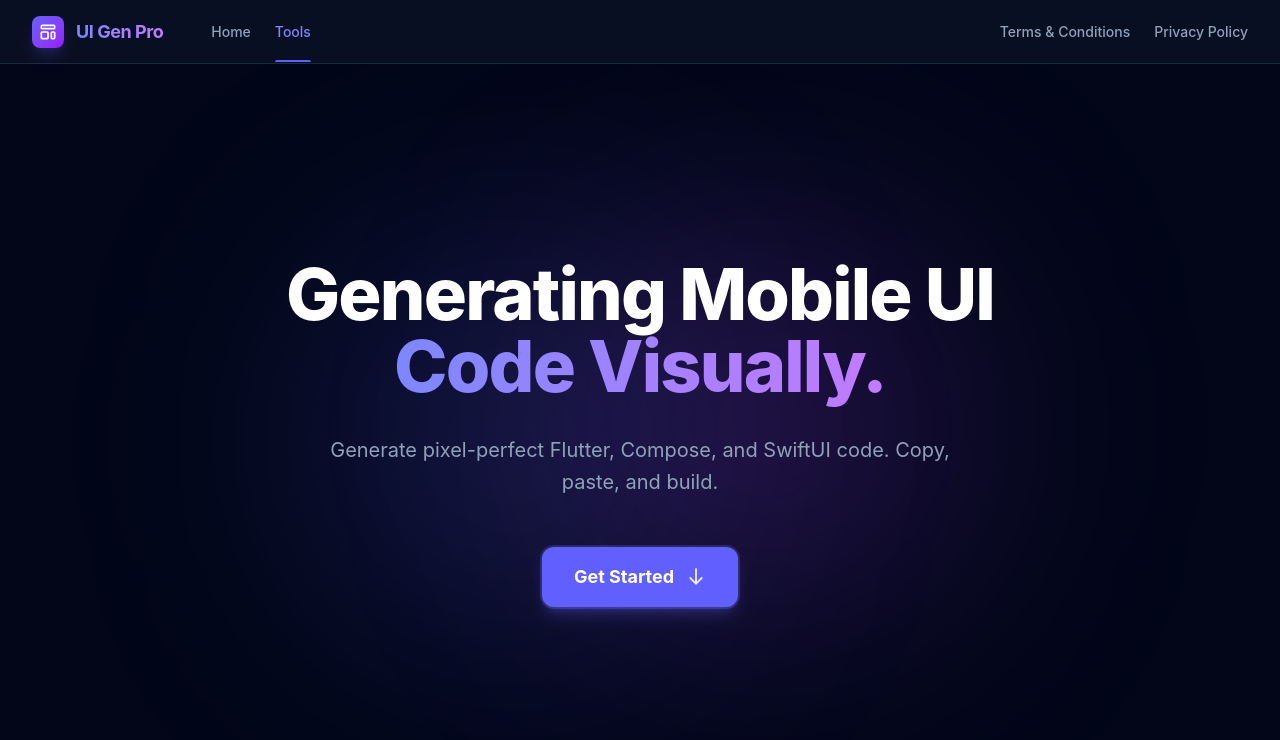
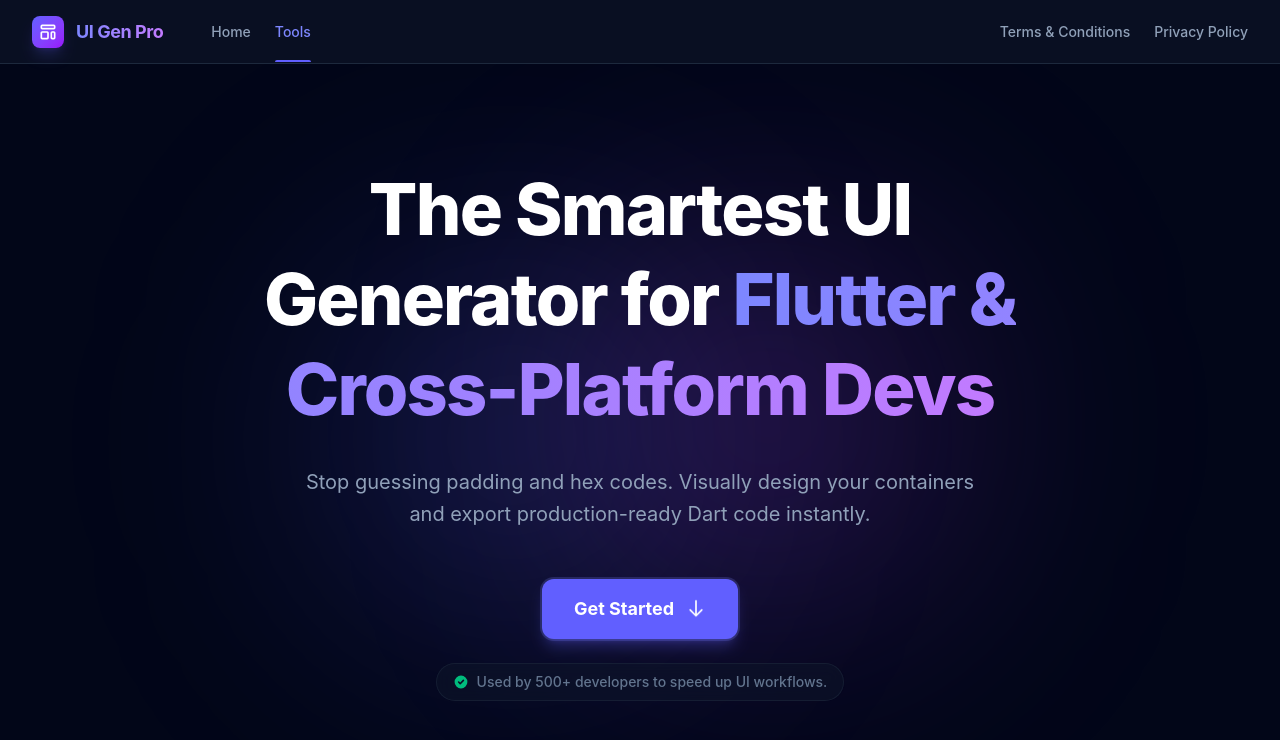
Before and after one commit to mothyvijayan/fun_koding, a React (Vite) app: page / in a window 1280 px wide. Shown: the top 740 px of the page. Built offline with nearby package versions, Linux system fonts and the light colour scheme.

Commit message:
Setup React Router, Legal Routes, and Hero SaaS styling

```diff
--- a/src/App.jsx
+++ b/src/App.jsx
@@ -84,20 +84,26 @@ const HomePage = () => {
         <div className="absolute bottom-1/4 right-1/4 w-96 h-96 bg-purple-500/20 rounded-full blur-[128px] pointer-events-none"></div>
 
         <div className="relative z-10 max-w-4xl mx-auto flex flex-col items-center">
-          <h1 className="text-5xl md:text-7xl font-extrabold tracking-tight mb-8">
-            <span className="text-white">Generating Mobile UI </span>
-            <span className="bg-clip-text text-transparent bg-gradient-to-r from-indigo-400 to-purple-400">Code Visually.</span>
+          <h1 className="text-5xl md:text-5xl lg:text-7xl font-extrabold tracking-tight mb-8 leading-tight">
+            <span className="text-white">The Smartest UI Generator for </span>
+            <span className="bg-clip-text text-transparent bg-gradient-to-r from-indigo-400 to-purple-400">Flutter & Cross-Platform Devs</span>
           </h1>
           <p className="text-lg md:text-xl text-slate-400 max-w-2xl mx-auto mb-12 leading-relaxed">
-            Generate pixel-perfect Flutter, Compose, and SwiftUI code. Copy, paste, and build.
+            Stop guessing padding and hex codes. Visually design your containers and export production-ready Dart code instantly.
           </p>
+          <div className="flex flex-col items-center">
             <button
               onClick={() => document.getElementById('generator')?.scrollIntoView({ behavior: 'smooth' })}
-            className="px-8 py-4 bg-indigo-500 hover:bg-indigo-600 text-white rounded-xl font-bold text-lg shadow-lg shadow-indigo-500/30 hover:shadow-indigo-500/50 hover:-translate-y-1 transition-all duration-300 ring-2 ring-indigo-400/20 flex items-center gap-3 cursor-pointer"
+              className="px-8 py-4 bg-indigo-500 hover:bg-indigo-600 text-white rounded-xl font-bold text-lg shadow-lg shadow-indigo-500/30 hover:shadow-indigo-500/50 hover:-translate-y-1 transition-all duration-300 ring-2 ring-indigo-400/20 flex items-center gap-3 cursor-pointer mb-6"
             >
               Get Started
               <svg className="w-5 h-5 animate-bounce" fill="none" viewBox="0 0 24 24" stroke="currentColor"><path strokeLinecap="round" strokeLinejoin="round" strokeWidth={2} d="M19 14l-7 7m0 0l-7-7m7 7V3" /></svg>
             </button>
+            <div className="flex items-center gap-2 text-sm text-slate-500 font-medium bg-slate-900/50 px-4 py-2 rounded-full border border-slate-800/60 backdrop-blur-sm">
+              <svg className="w-4 h-4 text-emerald-500" fill="currentColor" viewBox="0 0 20 20"><path fillRule="evenodd" d="M10 18a8 8 0 100-16 8 8 0 000 16zm3.707-9.293a1 1 0 00-1.414-1.414L9 10.586 7.707 9.293a1 1 0 00-1.414 1.414l2 2a1 1 0 001.414 0l4-4z" clipRule="evenodd" /></svg>
+              Used by 500+ developers to speed up UI workflows.
+            </div>
+          </div>
         </div>
       </section>
 
```
Lines whose indentation alone changed are shown as unchanged.
